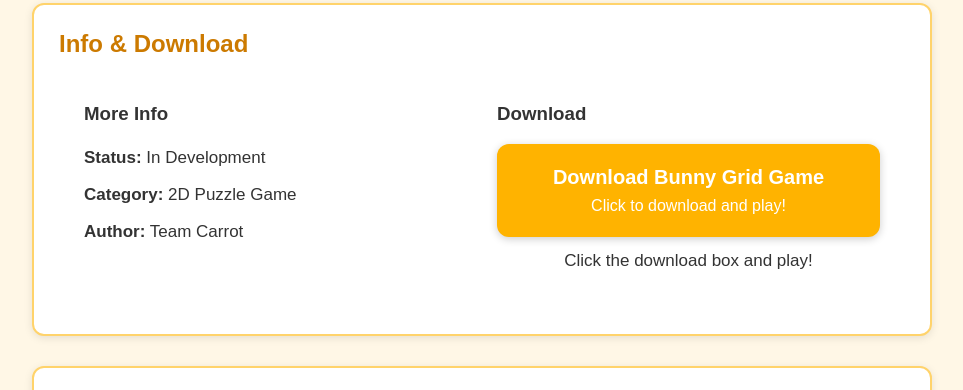
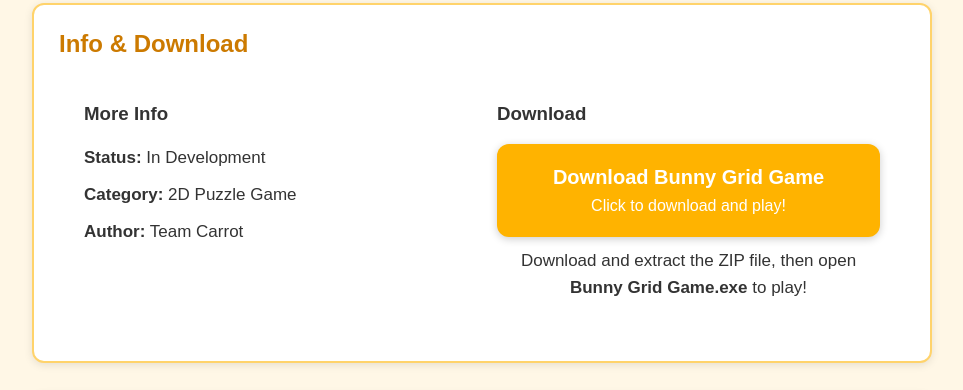
Before and after one commit to sorahdora/BunnyGridGame, a plain HTML site: page index.html in a window 1280 px wide. Shown: the part 2315-2705 px from the top of the page, without its empty margins (158-1121 px from the left). Drawn offline with Linux system fonts and the light colour scheme.

Commit message:
Fix download link and update instructions
Updated download link and instructions for Bunny Grid Game.

```diff
--- a/index.html
+++ b/index.html
@@ -96,13 +96,14 @@
         <div class="download-column">
           <h3>Download</h3>
 
-          <a class="download-card" href="#">
+          <a class="download-card" href="https://github.com/sorahdora/BunnyGridGame/releases/latest/download/BunnyGridGame-Windows.zip">
             <span class="download-title">Download Bunny Grid Game</span>
             <span class="download-text">Click to download and play!</span>
           </a>
 
           <p class="download-note">
-            Click the download box and play!
+            Download and extract the ZIP file, then open
+            <strong>Bunny Grid Game.exe</strong> to play!
           </p>
         </div>
 
```
